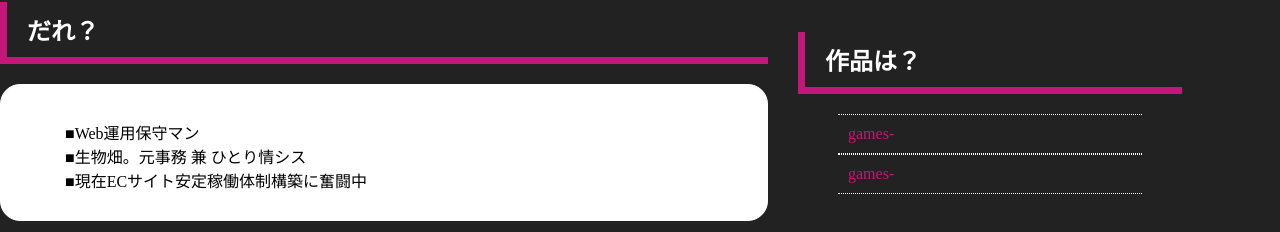
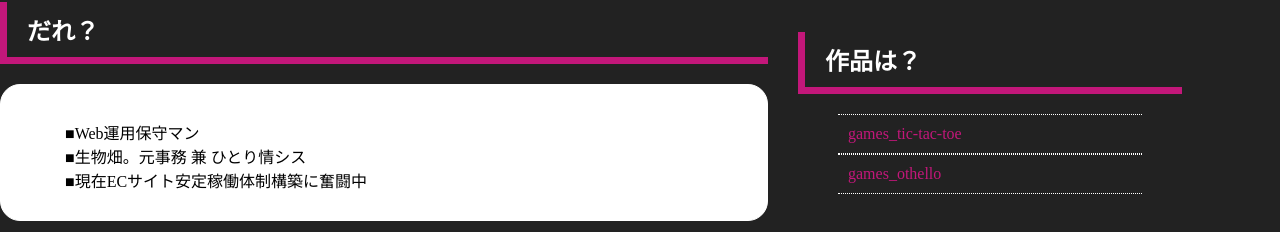
Before and after one commit to tokoneru/tokoneru.github.io, a plain HTML site: page index.html in a window 1280 px wide. Shown: the part 186-418 px from the top of the page. Drawn offline with Linux system fonts and the light colour scheme.

Commit message:
Update index.html
gamesへのリンク編集

```diff
--- a/index.html
+++ b/index.html
@@ -203,8 +203,8 @@ https://compass-sanrio-cafe.jp/store/products/list.php?category_id=3
         <aside>
             <h1>作品は？</h1>
             <ul>
-                <li><a href="#">games-</a></li>
-                <li><a href="#">games-</a></li>
+                <li><a href="games/game002-tic-tac-toe.html">games_tic-tac-toe</a></li>
+                <li><a href="games/game004-othello.html">games_othello</a></li>
             </ul>
         </aside>
     </div>
```
